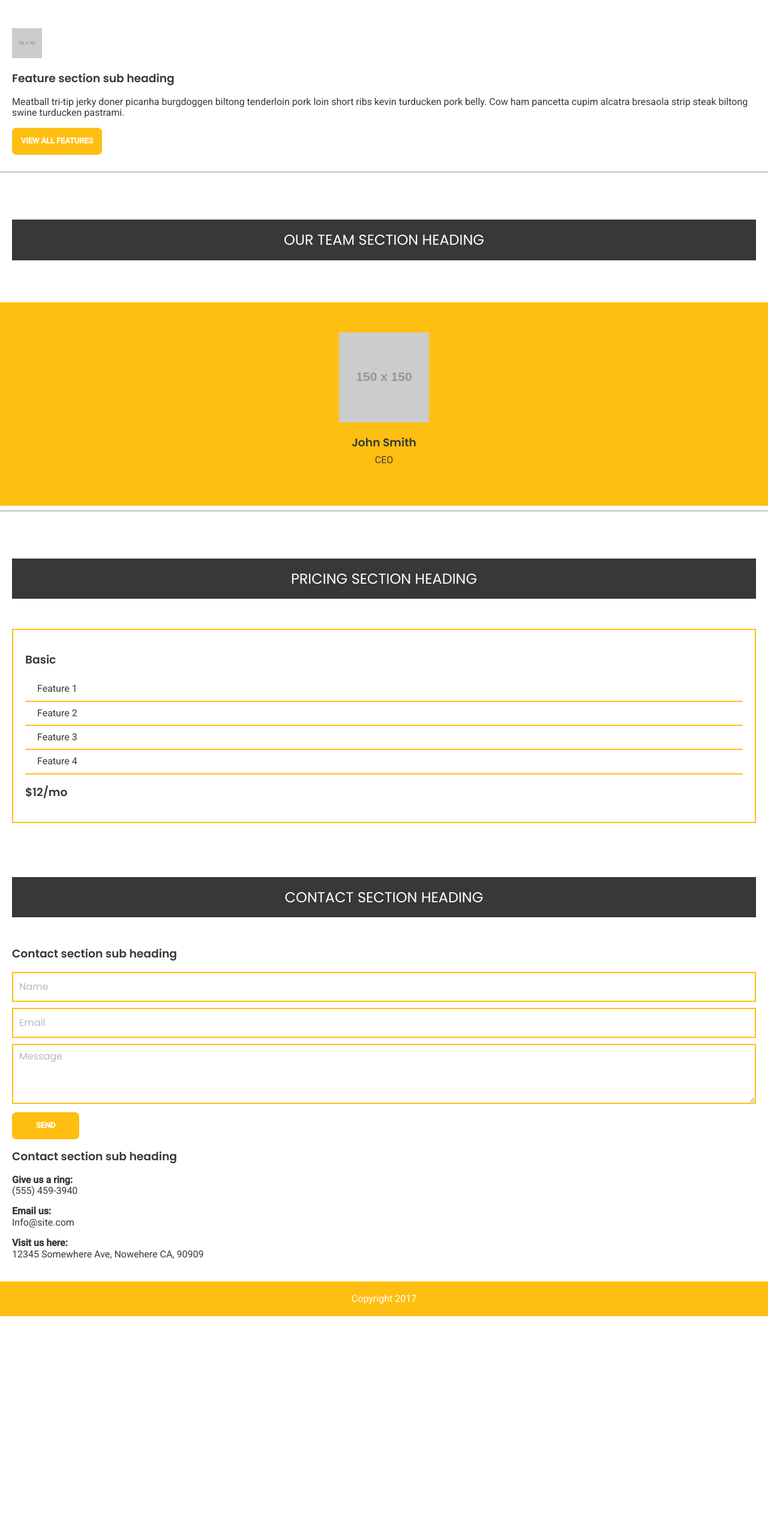
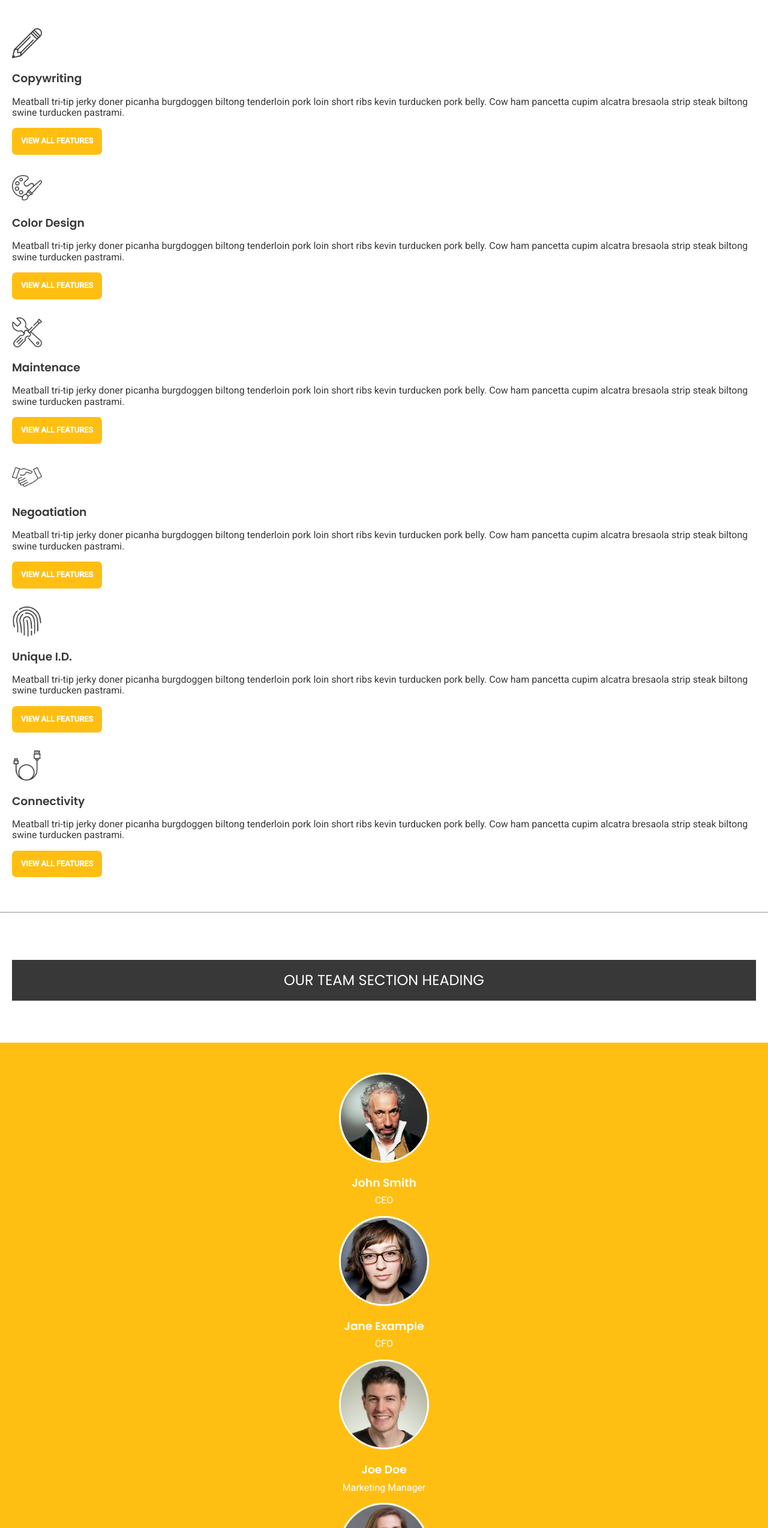
Before and after one commit to kcurbelo/sassy-site, a plain HTML site: page index.html in a window 1280 px wide. Shown: the part 4260-6807 px from the top of the page at 60% size. Before the commit the page ends 6454 px from the top, so only its background shows below. Drawn offline with nearby package versions, Linux system fonts and the light colour scheme; placeholder pictures from the web are drawn by us.

Commit message:
Added more styling

```diff
--- a/index.html
+++ b/index.html
@@ -105,15 +105,73 @@
 		<!-- Features section -->
 		<div id="features" class="theme-width">
 			<h2 class="section-heading">Features section heading</h2>
-			<!-- Icon -->
+
+			<!-- Icon 1 -->
+			<div class="feat-sub-sec">
 				<div>
-				<img src="http://via.placeholder.com/50x50" class="feat-img">
+					<img src="img/icon-1.png" class="feat-img">
 				</div>
 				<div>
-				<h3>Feature section sub heading</h3>
+					<h3>Copywriting</h3>
 					<p>Meatball tri-tip jerky doner picanha burgdoggen biltong tenderloin pork loin short ribs kevin turducken pork belly. Cow ham pancetta cupim alcatra bresaola strip steak biltong swine turducken pastrami.</p>
 				</div>
 				<a href="#" class="btn-a">view all features</a>
+			</div>
+			<!-- Icon 2 -->
+			<div class="feat-sub-sec">
+				<div>
+					<img src="img/icon-2.png" class="feat-img">
+				</div>
+				<div>
+					<h3>Color Design</h3>
+					<p>Meatball tri-tip jerky doner picanha burgdoggen biltong tenderloin pork loin short ribs kevin turducken pork belly. Cow ham pancetta cupim alcatra bresaola strip steak biltong swine turducken pastrami.</p>
+				</div>
+				<a href="#" class="btn-a">view all features</a>
+			</div>
+			<!-- Icon 3 -->
+			<div class="feat-sub-sec">
+				<div>
+					<img src="img/icon-3.png" class="feat-img">
+				</div>
+				<div>
+					<h3>Maintenace</h3>
+					<p>Meatball tri-tip jerky doner picanha burgdoggen biltong tenderloin pork loin short ribs kevin turducken pork belly. Cow ham pancetta cupim alcatra bresaola strip steak biltong swine turducken pastrami.</p>
+				</div>
+				<a href="#" class="btn-a">view all features</a>
+			</div>
+			<!-- Icon 4 -->
+			<div class="feat-sub-sec">
+				<div>
+					<img src="img/icon-4.png" class="feat-img">
+				</div>
+				<div>
+					<h3>Negoatiation</h3>
+					<p>Meatball tri-tip jerky doner picanha burgdoggen biltong tenderloin pork loin short ribs kevin turducken pork belly. Cow ham pancetta cupim alcatra bresaola strip steak biltong swine turducken pastrami.</p>
+				</div>
+				<a href="#" class="btn-a">view all features</a>
+			</div>
+			<!-- Icon 5 -->
+			<div class="feat-sub-sec">
+				<div>
+					<img src="img/icon-5.png" class="feat-img">
+				</div>
+				<div>
+					<h3>Unique I.D.</h3>
+					<p>Meatball tri-tip jerky doner picanha burgdoggen biltong tenderloin pork loin short ribs kevin turducken pork belly. Cow ham pancetta cupim alcatra bresaola strip steak biltong swine turducken pastrami.</p>
+				</div>
+				<a href="#" class="btn-a">view all features</a>
+			</div>
+			<!-- Icon 6 -->
+			<div class="feat-sub-sec">
+				<div>
+					<img src="img/icon-6.png" class="feat-img">
+				</div>
+				<div>
+					<h3>Connectivity</h3>
+					<p>Meatball tri-tip jerky doner picanha burgdoggen biltong tenderloin pork loin short ribs kevin turducken pork belly. Cow ham pancetta cupim alcatra bresaola strip steak biltong swine turducken pastrami.</p>
+				</div>
+				<a href="#" class="btn-a">view all features</a>
+			</div>
 
 		</div>
 
@@ -123,15 +181,48 @@
 		<div id="our-team" class="theme-width">
 			<h2 class="section-heading">Our team section heading</h2>
 		</div>
+		<div id="team-sec-main">
+			<!-- Person 1 -->
+			<div>
 				<div id="team-sec">
 					<div>
-				<img src="http://via.placeholder.com/150x150" class="team-img">
+						<img src="img/p-1.jpeg" class="team-img">
 						<h3>John Smith</h3>
 						<p>CEO</p>
 					</div>
 				</div>
-
-		<hr>
+			</div>
+			<!-- Person 2 -->
+			<div>
+				<div id="team-sec">
+					<div>
+						<img src="img/p-2.jpg" class="team-img">
+						<h3>Jane Example</h3>
+						<p>CFO</p>
+					</div>
+				</div>
+			</div>
+			<!-- Person 3 -->
+			<div>
+				<div id="team-sec">
+					<div>
+						<img src="img/p-3.jpg" class="team-img">
+						<h3>Joe Doe</h3>
+						<p>Marketing Manager</p>
+					</div>
+				</div>
+			</div>
+			<!-- Person 4 -->
+			<div>
+				<div id="team-sec">
+					<div>
+						<img src="img/p-4.jpg" class="team-img">
+						<h3>Jill last</h3>
+						<p>Customer Service</p>
+					</div>
+				</div>
+			</div>
+		</div>
 
 		<!-- Pricing section -->
 		<div id="pricing" class="theme-width">
@@ -145,8 +236,29 @@
 					<li>Feature 3</li>
 					<li>Feature 4</li>
 				</ul>
+				<h3 class="pricing-price">$12/mo</h3>
+			</div>
+			<div class="pricing-cont pricing-active">
+				<h3>Standard</h3>
+				<ul class="pricing-ul">
+					<li>Feature 1</li>
+					<li>Feature 2</li>
+					<li>Feature 3</li>
+					<li>Feature 4</li>
+				</ul>
 				<h3>$12/mo</h3>
 			</div>
+			<div class="pricing-cont">
+				<h3>Premium</h3>
+				<ul class="pricing-ul">
+					<li>Feature 1</li>
+					<li>Feature 2</li>
+					<li>Feature 3</li>
+					<li>Feature 4</li>
+				</ul>
+				<h3>$12/mo</h3>
+			</div>
+
 		</div>
 
 		<!-- Contact section -->
--- a/stylesheets/main.scss
+++ b/stylesheets/main.scss
@@ -178,15 +178,23 @@ button {
 	text-align:center;
 }
 #team-sec {
-	background-color:$primary-color;
-	text-align:center;
-	padding: 50px 0;
+
 }
 #team-sec h3 {
 	margin-bottom:10px;
+	color:#fff;
 }
 #team-sec p {
 	margin-top:0;
+	color:#fff;
+}
+.team-sub-sec {
+	margin:30px 0;
+}
+#team-sec-main {
+	padding: 50px 0;
+	background-color:$primary-color;
+	text-align:center;
 }
 .prod-img {
 	width:350px;
@@ -196,16 +204,32 @@ button {
 .feat-img {
 	width:50px;
 }
+.feat-sub-sec {
+	margin: 30px 0;
+}
 .team-img {
 	width:150px;
 	margin:0 auto;
+	border-radius:100%;
+	border:3px solid #fff;
 }
 .pricing-cont {
-	border:2px solid #FFBF12;
+	border:2px solid $primary-color;
 	padding:20px;
+	margin-bottom:20px;
 	li {
 		padding:10px 20px;
 		border-bottom: 2px solid $primary-color;
+	}
+}
+.pricing-price {
+	font-size: 2rem;
+	margin-bottom:10px;
+}
+.pricing-active {
+	border:2px solid $dark-color;
+	li {
+		border-bottom: 2px solid $dark-color;
 	}
 }
 
```
Also changed, not shown: img/icon-1.png (added), img/icon-2.png (added), img/icon-3.png (added), img/icon-4.png (added), img/icon-5.png (added), img/icon-6.png (added), img/p-1.jpeg (added), img/p-2.jpg (added), img/p-3.jpg (added), img/p-4.jpg (added), stylesheets/main.css, 2 other files. Lines whose indentation alone changed are shown as unchanged.
